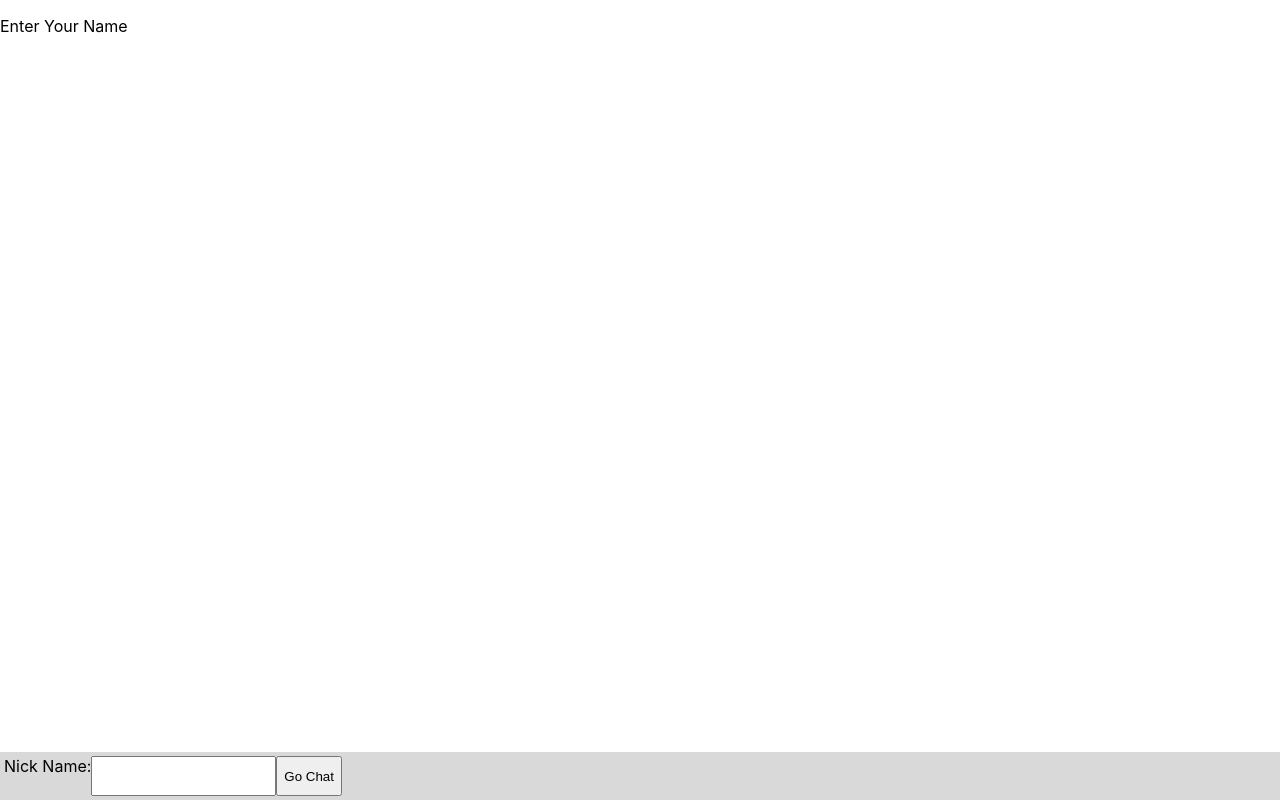
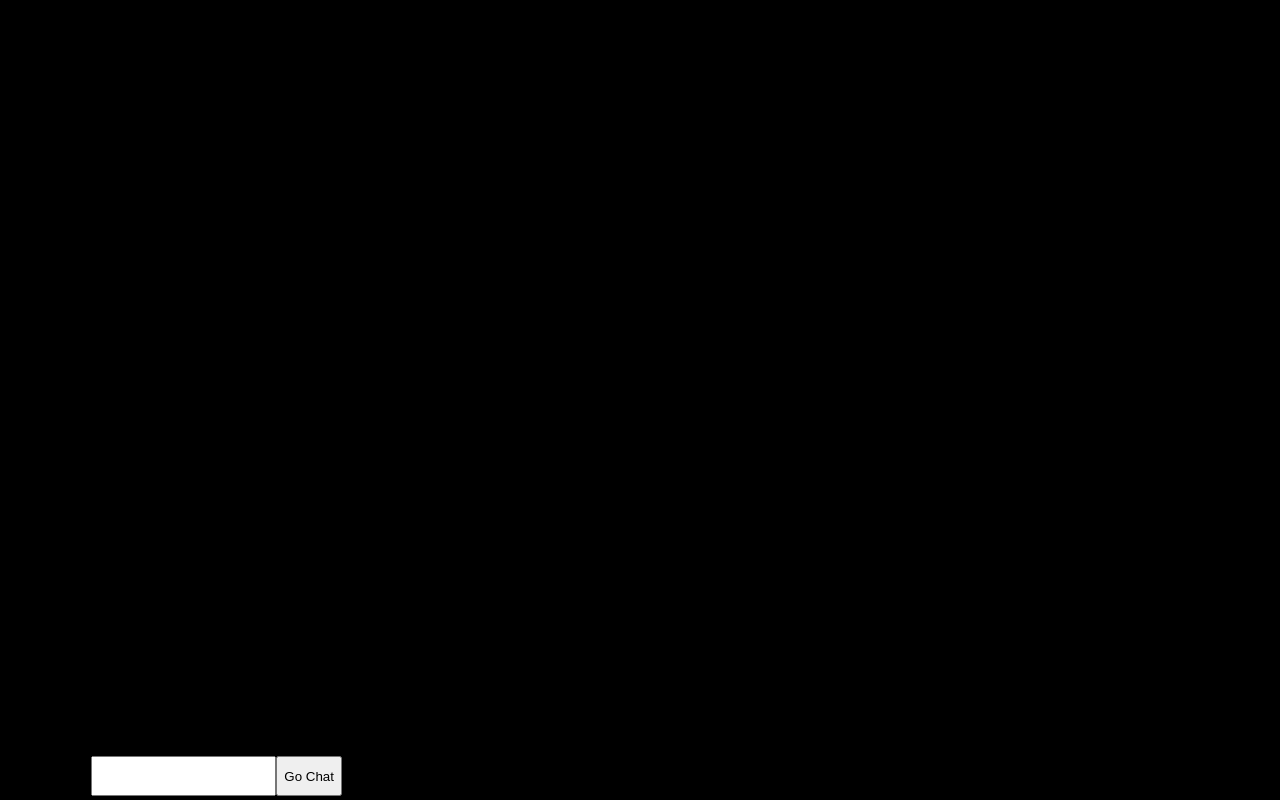
Before and after one commit to hayrus1234/chat-application, a website with bundled scripts: page public/index.html in a window 1280 px wide. Built offline with nearby package versions, Linux system fonts and the light colour scheme; files whose address does not match are found by name.

Commit message:
Back color Black

```diff
--- a/public/index.html
+++ b/public/index.html
@@ -6,7 +6,7 @@
 
     <div id="game">
     <style>
-      body { margin: 0; padding-bottom: 3rem; font-family: -apple-system, BlinkMacSystemFont, "Segoe UI", Roboto, Helvetica, Arial, sans-serif; }
+      body { margin: 0; padding-bottom: 3rem; font-family: -apple-system, BlinkMacSystemFont, "Segoe UI", Roboto, Helvetica, Arial, sans-serif;background-color: black; }
 
       #form { background: rgba(0, 0, 0, 0.15); padding: 0.25rem; position: fixed; bottom: 0; left: 0; right: 0; display: flex; height: 3rem; box-sizing: border-box; backdrop-filter: blur(10px); }
       #input { border: none; padding: 0 1rem; flex-grow: 1; border-radius: 2rem; margin: 0.25rem; }
```
